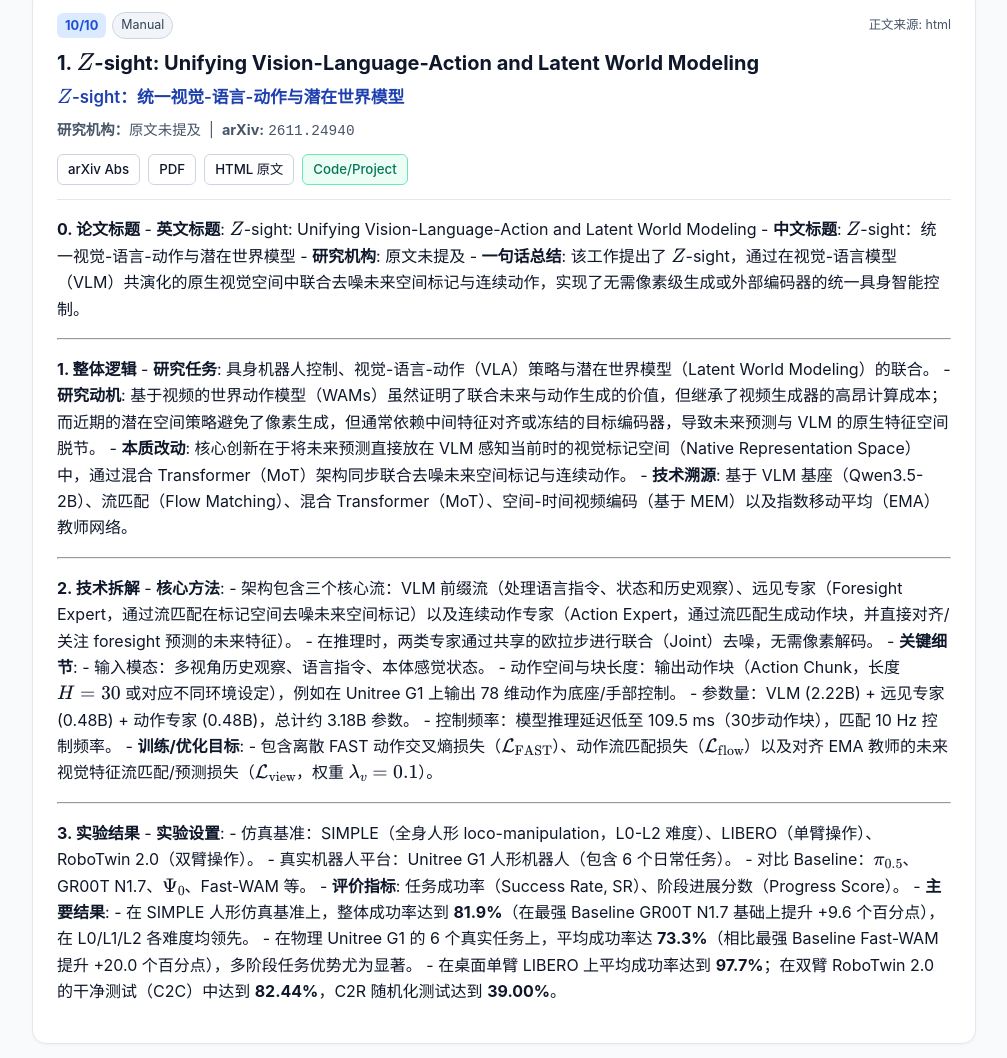
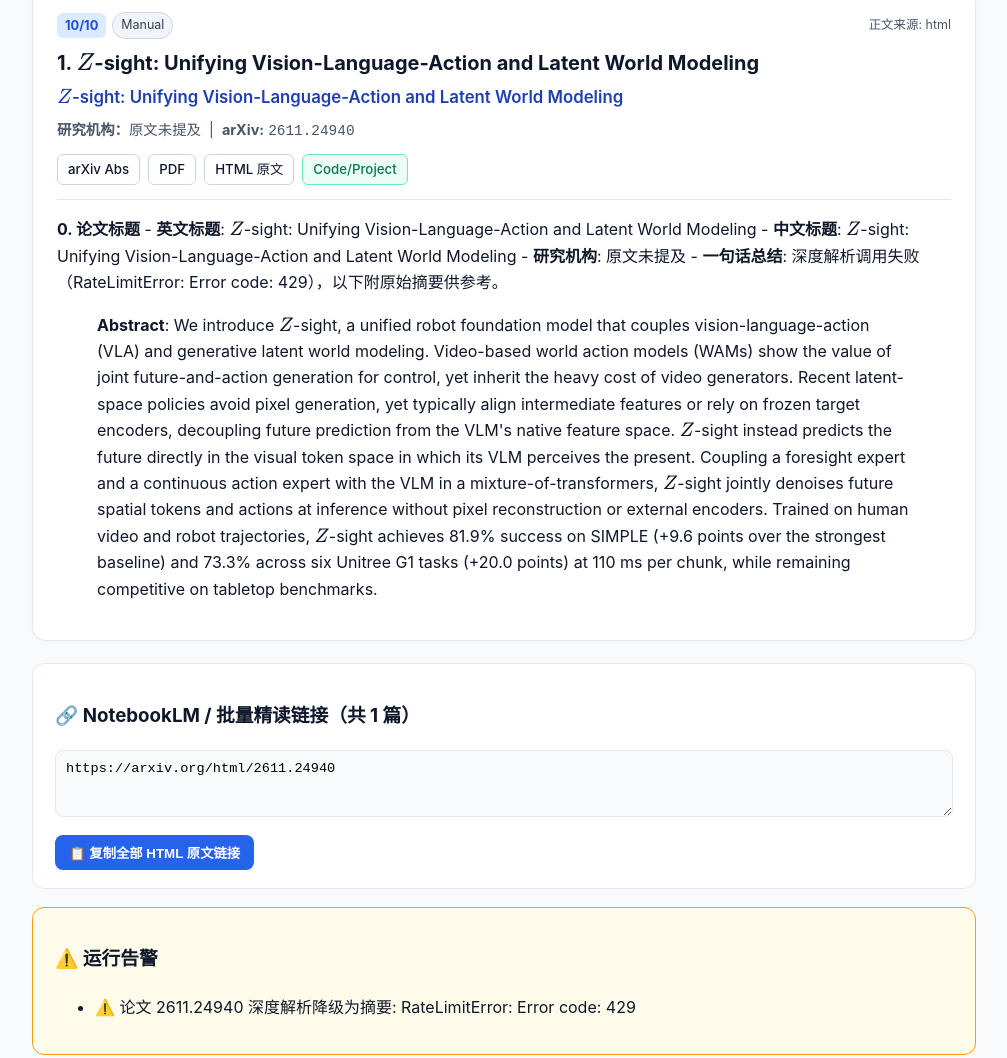
Before and after one commit to oyjt-hub/daily-robot-report, a plain HTML site: page archive/2026-11-24.html in a window 1280 px wide. Shown: the part 430-1488 px from the top of the page, without its empty margins (136-1143 px from the left). Drawn offline with nearby package versions, Linux system fonts and the light colour scheme.

Commit message:
chore: daily report 2026-11-24

```diff
--- a/archive/2026-11-24.html
+++ b/archive/2026-11-24.html
@@ -56,7 +56,7 @@
     <a class="back-link" href="../index.html">← 返回历史索引</a>
     <header class="hero">
       <h1>🤖 具身智能与机器人科研日报 · 2026-11-24</h1>
-      <p class="sub">Tue, 24 Nov 2026 · 运行于 2026-11-24 02:40:49 (CST) · 模式 deep</p>
+      <p class="sub">Tue, 24 Nov 2026 · 运行于 2026-11-24 02:50:21 (CST) · 模式 deep</p>
       <div class="stat-row">
         <span class="stat-pill">抓取 1 篇</span>
         <span class="stat-pill">预筛 1 篇</span>
@@ -65,7 +65,7 @@
 
       </div>
     </header>
-    <section class='panel toc-panel'><h3>📑 本期目录（1 篇精读）</h3><ol><li><a href='#paper-1'><span class='score-badge'>10分</span> $Z$-sight：统一视觉-语言-动作与潜在世界模型</a> <small>(2611.24940)</small></li></ol></section>
+    <section class='panel toc-panel'><h3>📑 本期目录（1 篇精读）</h3><ol><li><a href='#paper-1'><span class='score-badge'>10分</span> $Z$-sight: Unifying Vision-Language-Action and Latent World Modeling</a> <small>(2611.24940)</small></li></ol></section>
 
 
             <article class="paper-card" id="paper-1">
@@ -76,7 +76,7 @@
                   <span class="source-pill">正文来源: html</span>
                 </div>
                 <h2>1. $Z$-sight: Unifying Vision-Language-Action and Latent World Modeling</h2>
-                <p class="title-zh">$Z$-sight：统一视觉-语言-动作与潜在世界模型</p>
+                <p class="title-zh">$Z$-sight: Unifying Vision-Language-Action and Latent World Modeling</p>
                 <p class="aff-line"><strong>研究机构：</strong>原文未提及 &nbsp;|&nbsp; <strong>arXiv:</strong> <code>2611.24940</code></p>
                 <div class="paper-links">
                   <a class="btn-link" href="https://arxiv.org/abs/2611.24940" target="_blank">arXiv Abs</a>
@@ -88,38 +88,12 @@
               <div class="paper-body markdown-body">
                 <p><strong>0. 论文标题</strong>
 - <strong>英文标题</strong>: $Z$-sight: Unifying Vision-Language-Action and Latent World Modeling
-- <strong>中文标题</strong>: $Z$-sight：统一视觉-语言-动作与潜在世界模型
+- <strong>中文标题</strong>: $Z$-sight: Unifying Vision-Language-Action and Latent World Modeling
 - <strong>研究机构</strong>: 原文未提及
-- <strong>一句话总结</strong>: 该工作提出了 $Z$-sight，通过在视觉-语言模型（VLM）共演化的原生视觉空间中联合去噪未来空间标记与连续动作，实现了无需像素级生成或外部编码器的统一具身智能控制。</p>
-<hr />
-<p><strong>1. 整体逻辑</strong>
-- <strong>研究任务</strong>: 具身机器人控制、视觉-语言-动作（VLA）策略与潜在世界模型（Latent World Modeling）的联合。
-- <strong>研究动机</strong>: 基于视频的世界动作模型（WAMs）虽然证明了联合未来与动作生成的价值，但继承了视频生成器的高昂计算成本；而近期的潜在空间策略避免了像素生成，但通常依赖中间特征对齐或冻结的目标编码器，导致未来预测与 VLM 的原生特征空间脱节。
-- <strong>本质改动</strong>: 核心创新在于将未来预测直接放在 VLM 感知当前时的视觉标记空间（Native Representation Space）中，通过混合 Transformer（MoT）架构同步联合去噪未来空间标记与连续动作。
-- <strong>技术溯源</strong>: 基于 VLM 基座（Qwen3.5-2B）、流匹配（Flow Matching）、混合 Transformer（MoT）、空间-时间视频编码（基于 MEM）以及指数移动平均（EMA）教师网络。</p>
-<hr />
-<p><strong>2. 技术拆解</strong>
-- <strong>核心方法</strong>:
-  - 架构包含三个核心流：VLM 前缀流（处理语言指令、状态和历史观察）、远见专家（Foresight Expert，通过流匹配在标记空间去噪未来空间标记）以及连续动作专家（Action Expert，通过流匹配生成动作块，并直接对齐/关注 foresight 预测的未来特征）。
-  - 在推理时，两类专家通过共享的欧拉步进行联合（Joint）去噪，无需像素解码。
-- <strong>关键细节</strong>:
-  - 输入模态：多视角历史观察、语言指令、本体感觉状态。
-  - 动作空间与块长度：输出动作块（Action Chunk，长度 $H=30$ 或对应不同环境设定），例如在 Unitree G1 上输出 78 维动作为底座/手部控制。
-  - 参数量：VLM (2.22B) + 远见专家 (0.48B) + 动作专家 (0.48B)，总计约 3.18B 参数。
-  - 控制频率：模型推理延迟低至 109.5 ms（30步动作块），匹配 10 Hz 控制频率。
-- <strong>训练/优化目标</strong>:
-  - 包含离散 FAST 动作交叉熵损失（$\mathcal{L}_{\text{FAST}}$）、动作流匹配损失（$\mathcal{L}_{\text{flow}}$）以及对齐 EMA 教师的未来视觉特征流匹配/预测损失（$\mathcal{L}_{\text{view}}$，权重 $\lambda_v = 0.1$）。</p>
-<hr />
-<p><strong>3. 实验结果</strong>
-- <strong>实验设置</strong>:
-  - 仿真基准：SIMPLE（全身人形 loco-manipulation，L0-L2 难度）、LIBERO（单臂操作）、RoboTwin 2.0（双臂操作）。
-  - 真实机器人平台：Unitree G1 人形机器人（包含 6 个日常任务）。
-  - 对比 Baseline：$\pi_{0.5}$、GR00T N1.7、$\Psi_0$、Fast-WAM 等。
-- <strong>评价指标</strong>: 任务成功率（Success Rate, SR）、阶段进展分数（Progress Score）。
-- <strong>主要结果</strong>:
-  - 在 SIMPLE 人形仿真基准上，整体成功率达到 <strong>81.9%</strong>（在最强 Baseline GR00T N1.7 基础上提升 +9.6 个百分点），在 L0/L1/L2 各难度均领先。
-  - 在物理 Unitree G1 的 6 个真实任务上，平均成功率达 <strong>73.3%</strong>（相比最强 Baseline Fast-WAM 提升 +20.0 个百分点），多阶段任务优势尤为显著。
-  - 在桌面单臂 LIBERO 上平均成功率达到 <strong>97.7%</strong>；在双臂 RoboTwin 2.0 的干净测试（C2C）中达到 <strong>82.44%</strong>，C2R 随机化测试达到 <strong>39.00%</strong>。</p>
+- <strong>一句话总结</strong>: 深度解析调用失败（RateLimitError: Error code: 429），以下附原始摘要供参考。</p>
+<blockquote>
+<p><strong>Abstract</strong>: We introduce $Z$-sight, a unified robot foundation model that couples vision-language-action (VLA) and generative latent world modeling. Video-based world action models (WAMs) show the value of joint future-and-action generation for control, yet inherit the heavy cost of video generators. Recent latent-space policies avoid pixel generation, yet typically align intermediate features or rely on frozen target encoders, decoupling future prediction from the VLM's native feature space. $Z$-sight instead predicts the future directly in the visual token space in which its VLM perceives the present. Coupling a foresight expert and a continuous action expert with the VLM in a mixture-of-transformers, $Z$-sight jointly denoises future spatial tokens and actions at inference without pixel reconstruction or external encoders. Trained on human video and robot trajectories, $Z$-sight achieves 81.9% success on SIMPLE (+9.6 points over the strongest baseline) and 73.3% across six Unitree G1 tasks (+20.0 points) at 110 ms per chunk, while remaining competitive on tabletop benchmarks.</p>
+</blockquote>
               </div>
             </article>
 
@@ -134,7 +108,7 @@
           </div>
         </section>
 
-
+    <section class='panel warn-panel'><h3>⚠️ 运行告警</h3><ul><li>⚠️ 论文 2611.24940 深度解析降级为摘要: RateLimitError: Error code: 429</li></ul></section>
   </div>
   <script>
     function copySources() {
```
Also changed, not shown: data/2026-11-24.json (+8 -6 lines), index.html (+2 -2 lines), 1 other file.
